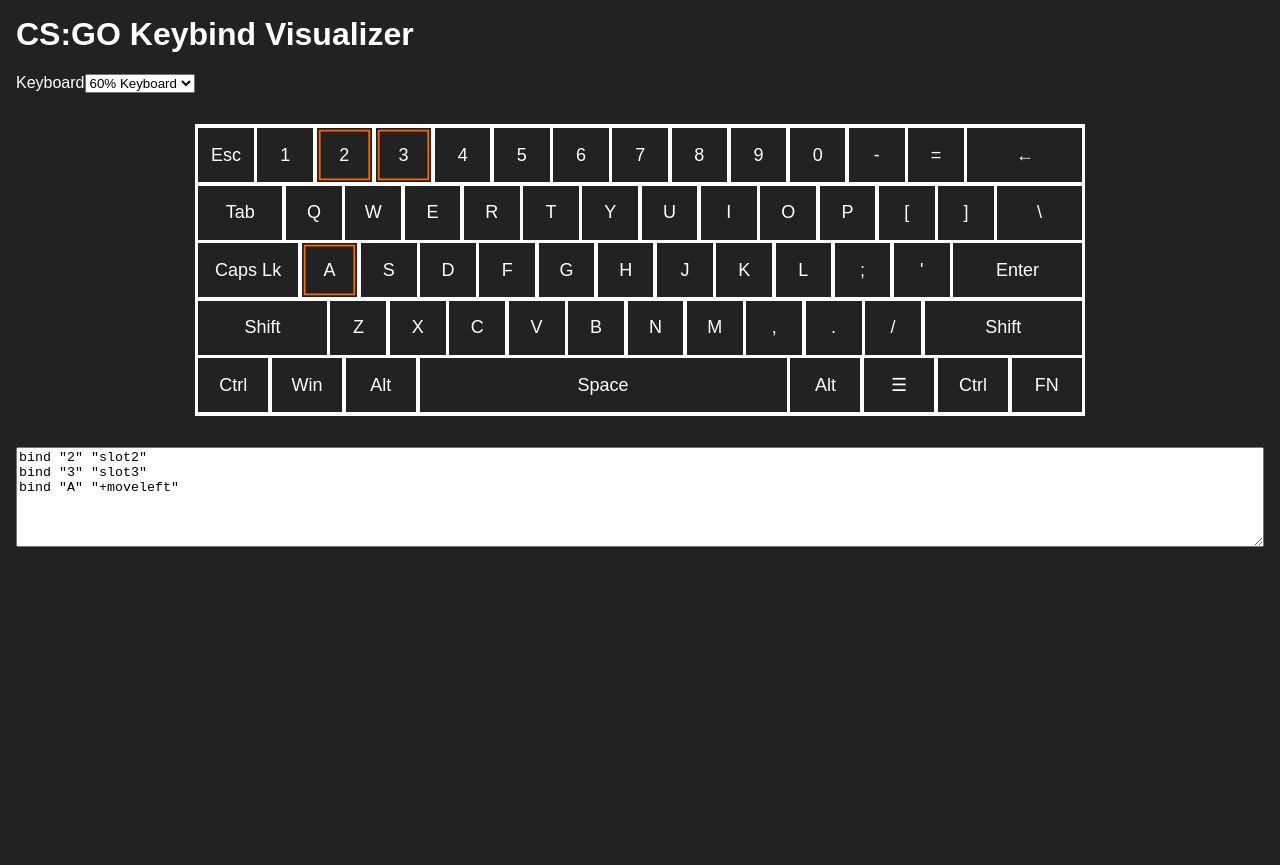
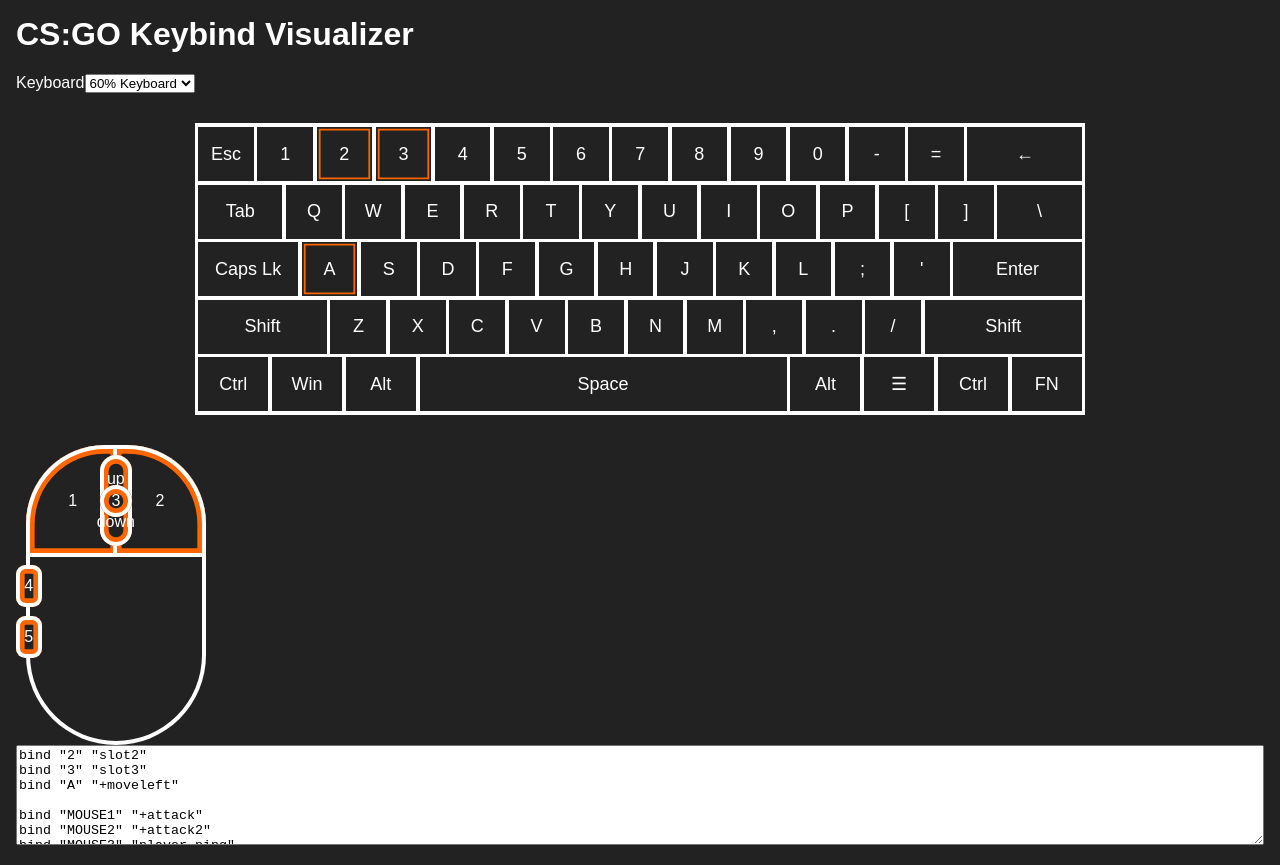
Before and after one commit to goshdarnheck/cs-binds, a React (Create React App) app: page / in a window 1280 px wide. Before the commit the page ends 800 px from the top, so only its background shows below. Built offline with nearby package versions, Linux system fonts and the light colour scheme.

Commit message:
Added basic mouse support

```diff
--- a/src/App.css
+++ b/src/App.css
@@ -1,5 +1,8 @@
 :root {
   font-size: 62.5%;
+  --dark: #222;
+  --light: #fff;
+  --highlight: #f60;
 }
 
 html {
@@ -7,7 +10,7 @@
 }
 
 body {
-  background-color: #222;
+  background-color: var(--dark);
   color: #fff;
   font-family: Arial, Helvetica, sans-serif;
   font-size: 1.6rem;
@@ -30,8 +33,7 @@
 }
 
 .keyboard {
-  border: 0.1em solid #222;
-  background: #fff;
+  background: var(--light);
   font-size: 1.8rem;
   padding: 0.1em;
   margin: 0 auto 3rem;
@@ -43,8 +45,8 @@
 }
 
 .keyboard-key {
-  background: #222;
-  color: #fff;
+  background: var(--dark);
+  color: var(--light);
   height: 3em;
   display: flex;
   justify-content: center;
@@ -58,7 +60,95 @@
 }
 
 .keyboard-key.bound {
-  box-shadow: inset 0 0 0 0.1em #222, inset 0 0 0 0.2em #f60;
+  box-shadow: inset 0 0 0 0.1em var(--dark), inset 0 0 0 0.2em var(--highlight);
+}
+
+.mouse {
+  padding-left: 0.64em;
+}
+
+.mouse-body {
+  border-radius: 7em 7em 8em 8em;
+  box-shadow: inset 0 0 0 0.25em var(--light);
+  height: 30rem;
+  position: relative;
+  width: 18rem;
+}
+
+.mouse-key {
+  align-items: center;
+  background-color: var(--dark);
+  box-shadow: inset 0 0 0 0.25em var(--light);
+  display: flex;
+  justify-content: center;
+  position: absolute;
+}
+
+.mouse-key.bound {
+  box-shadow: inset 0 0 0 0.25em var(--light), inset 0 0 0 0.54em var(--highlight);
+}
+
+.mouse-key-1,
+.mouse-key-2 {
+  height: 7em;
+  width: 5.8em;
+}
+
+.mouse-key-1 {
+  border-top-left-radius: 4.93em;
+  top: 0;
+  left: 0;
+}
+
+.mouse-key-2 {
+  border-top-right-radius: 4.93em;
+  top: 0;
+  right: 0;
+}
+
+.mouse-key-3 {
+  border-radius: 50%;
+  height: 2em;
+  left: 4.6em;
+  top: 2.48em;
+  width: 2em;
+}
+
+.mouse-key-up,
+.mouse-key-down {
+  left: 4.6em;
+  height: 3em;
+  width: 2em;
+}
+
+.mouse-key-up {
+  border-top-left-radius: 1em;
+  border-top-right-radius: 1em;
+  top: 0.6em;
+  width: 2em;
+}
+
+.mouse-key-down {
+  border-bottom-left-radius: 1em;
+  border-bottom-right-radius: 1em;
+  top: 3.34em;
+  width: 2em;
+}
+
+.mouse-key-4,
+.mouse-key-5 {
+  border-radius: 0.6em;
+  height: 2.6em;
+  left: -0.64em;
+  width: 1.6em;
+}
+
+.mouse-key-4 {
+  top: 7.5em;
+}
+
+.mouse-key-5 {
+  top: 10.7em;
 }
 
 .inputs textarea {
--- a/src/App.js
+++ b/src/App.js
@@ -1,5 +1,6 @@
 import { useState } from 'react';
 import Keyboard from './components/Keyboard';
+import Mouse from './components/Mouse';
 import Inputs from './components/Inputs';
 import sixtyPercent from "./keyboards/sixty-percent.json";
 import test from "./configs/test";
@@ -41,6 +42,7 @@
       </header>
       <main>
         <Keyboard keys={sixtyPercent} binds={binds} />
+        <Mouse binds={binds} />
         <Inputs
           pastedText={pastedText}
           onPastedChange={ev => setPastedText(ev.target.value)}
--- /dev/null
+++ b/src/components/Mouse.jsx
@@ -0,0 +1,53 @@
+function Mouse({ binds }) {
+  console.log(binds)
+  return (
+    <div className="mouse">
+      <div className="mouse-body">
+        <div
+          className={`mouse-key mouse-key-1 ${binds['mouse1'] ? 'bound' : ''}`}
+          title={`${binds['mouse1'] ? binds['mouse1'] : ''}`}
+        >
+          <span>1</span>
+        </div>
+        <div
+          className={`mouse-key mouse-key-2 ${binds['mouse2'] ? 'bound' : ''}`}
+          title={`${binds['mouse2'] ? binds['mouse2'] : ''}`}
+        >
+          <span>2</span>
+        </div>
+        <div
+          className={`mouse-key mouse-key-up ${binds['mwheelup'] ? 'bound' : ''}`}
+          title={`${binds['mwheelup'] ? binds['mwheelup'] : ''}`}
+        >
+          <span>up</span>
+        </div>
+        <div
+          className={`mouse-key mouse-key-down ${binds['mwheeldown'] ? 'bound' : ''}`}
+          title={`${binds['mwheeldown'] ? binds['mwheeldown'] : ''}`}
+        >
+          <span>down</span>
+        </div>
+        <div
+          className={`mouse-key mouse-key-3 ${binds['mouse3'] ? 'bound' : ''}`}
+          title={`${binds['mouse3'] ? binds['mouse3'] : ''}`}
+        >
+          <span>3</span>
+        </div>
+        <div
+          className={`mouse-key mouse-key-4 ${binds['mouse4'] ? 'bound' : ''}`}
+          title={`${binds['mouse4'] ? binds['mouse4'] : ''}`}
+        >
+          <span>4</span>
+        </div>
+        <div
+          className={`mouse-key mouse-key-5 ${binds['mouse5'] ? 'bound' : ''}`}
+          title={`${binds['mouse5'] ? binds['mouse5'] : ''}`}
+        >
+          <span>5</span>
+        </div>
+      </div>
+    </div>
+  );
+}
+
+export default Mouse
--- a/src/configs/test.js
+++ b/src/configs/test.js
@@ -2,6 +2,14 @@
 `bind "2" "slot2"
 bind "3" "slot3"
 bind "A" "+moveleft"
+
+bind "MOUSE1" "+attack"
+bind "MOUSE2" "+attack2"
+bind "MOUSE3" "player_ping"
+bind "MOUSE4" "use weapon_knife; use weapon_flashbang"
+bind "MOUSE5" "+voicerecord"
+bind "MWHEELUP" "+jump"
+bind "MWHEELDOWN" "invnext"
 `;
 
 export default config;
```
